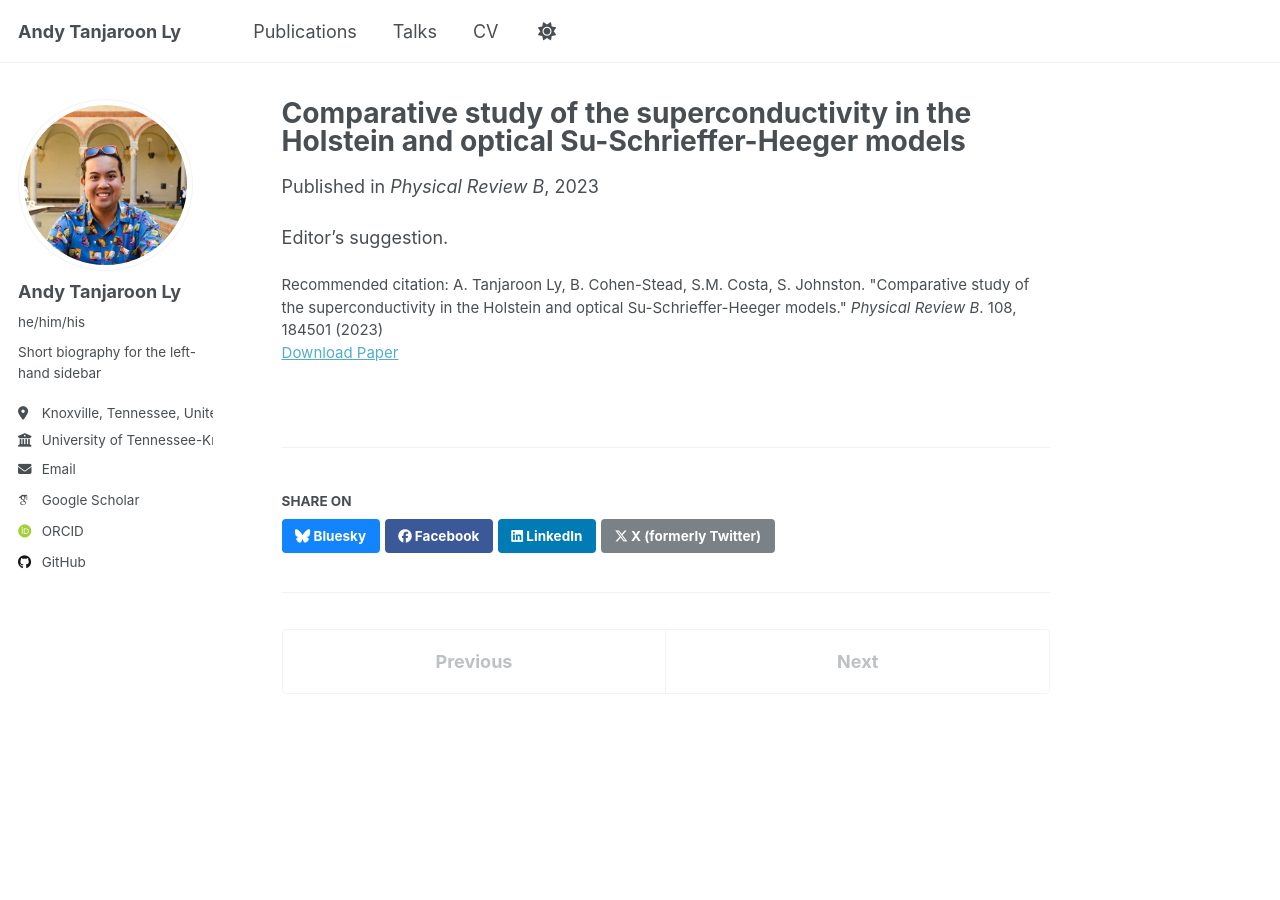
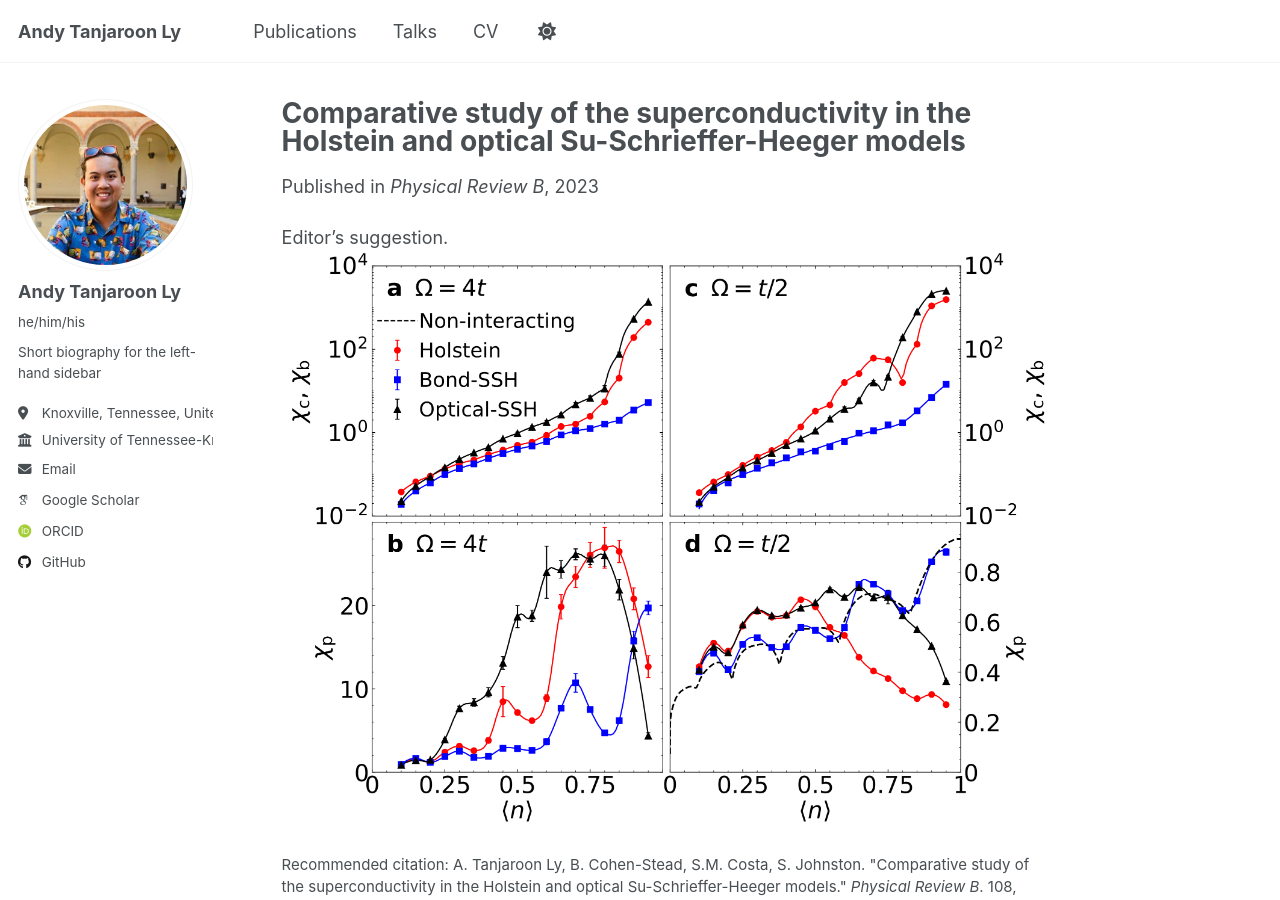
Before and after one commit to atanjaro/atanjaro.github.io, a Jekyll site: the page built from _publications/2023-11-01-comparative.md, in a window 1280 px wide and 900 px high. Built offline with Jekyll 4.4.1, drawn with Linux system fonts in a browser that asks for light colours; some web fonts are replaced; a script that is not in the unit is left out.

Commit message:
Update 2023-11-01-comparative.md

```diff
--- a/_publications/2023-11-01-comparative.md
+++ b/_publications/2023-11-01-comparative.md
@@ -10,3 +10,4 @@ paperurl: 'https://journals.aps.org/prb/abstract/10.1103/PhysRevB.108.184501'
 citation: 'A. Tanjaroon Ly, B. Cohen-Stead, S.M. Costa, S. Johnston. &quot;Comparative study of the superconductivity in the Holstein and optical Su-Schrieffer-Heeger models.&quot; <i>Physical Review B</i>. 108, 184501 (2023)'
 ---
 Editor's suggestion.
+![](/images/comparative_sc_fig1.png)
```
